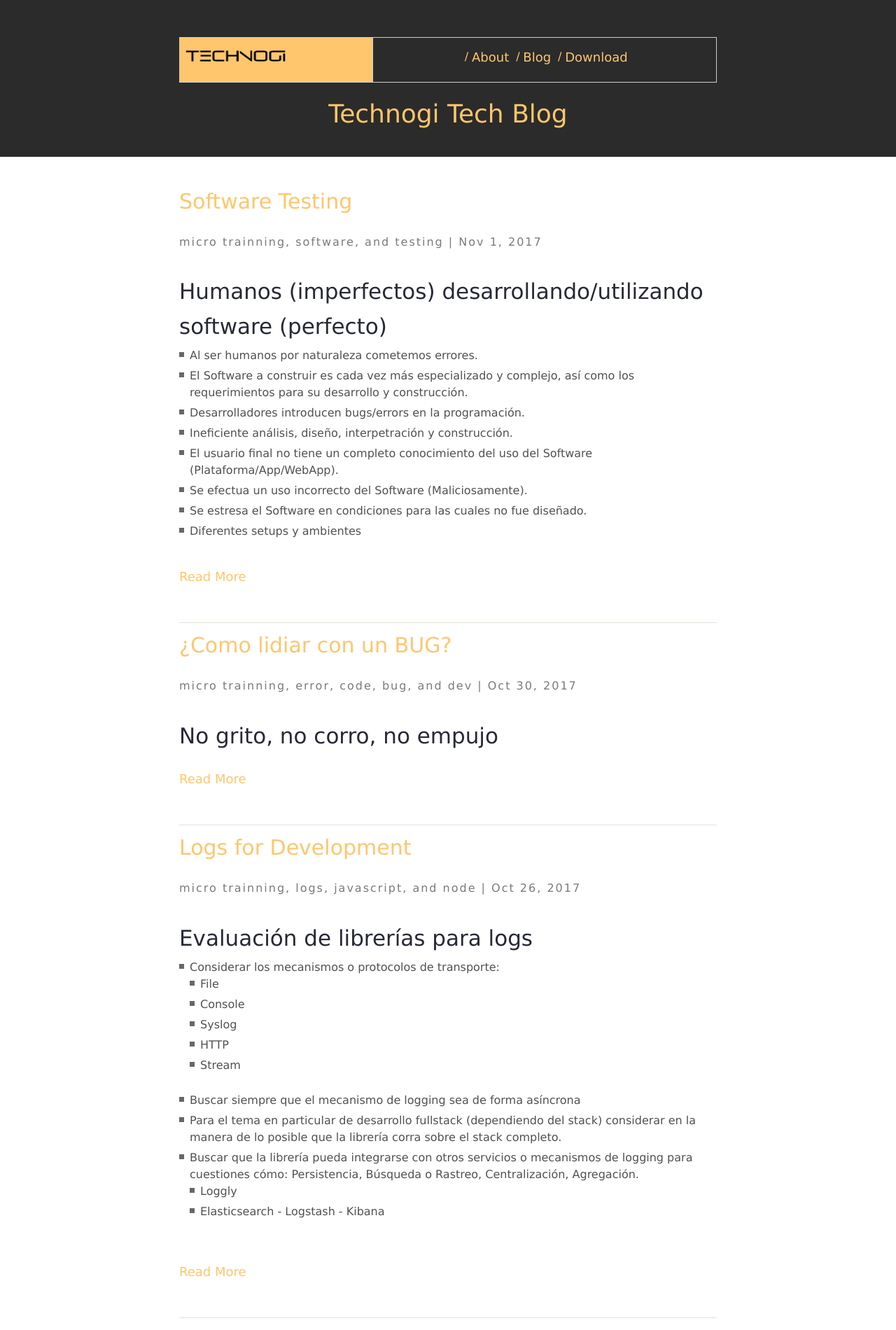
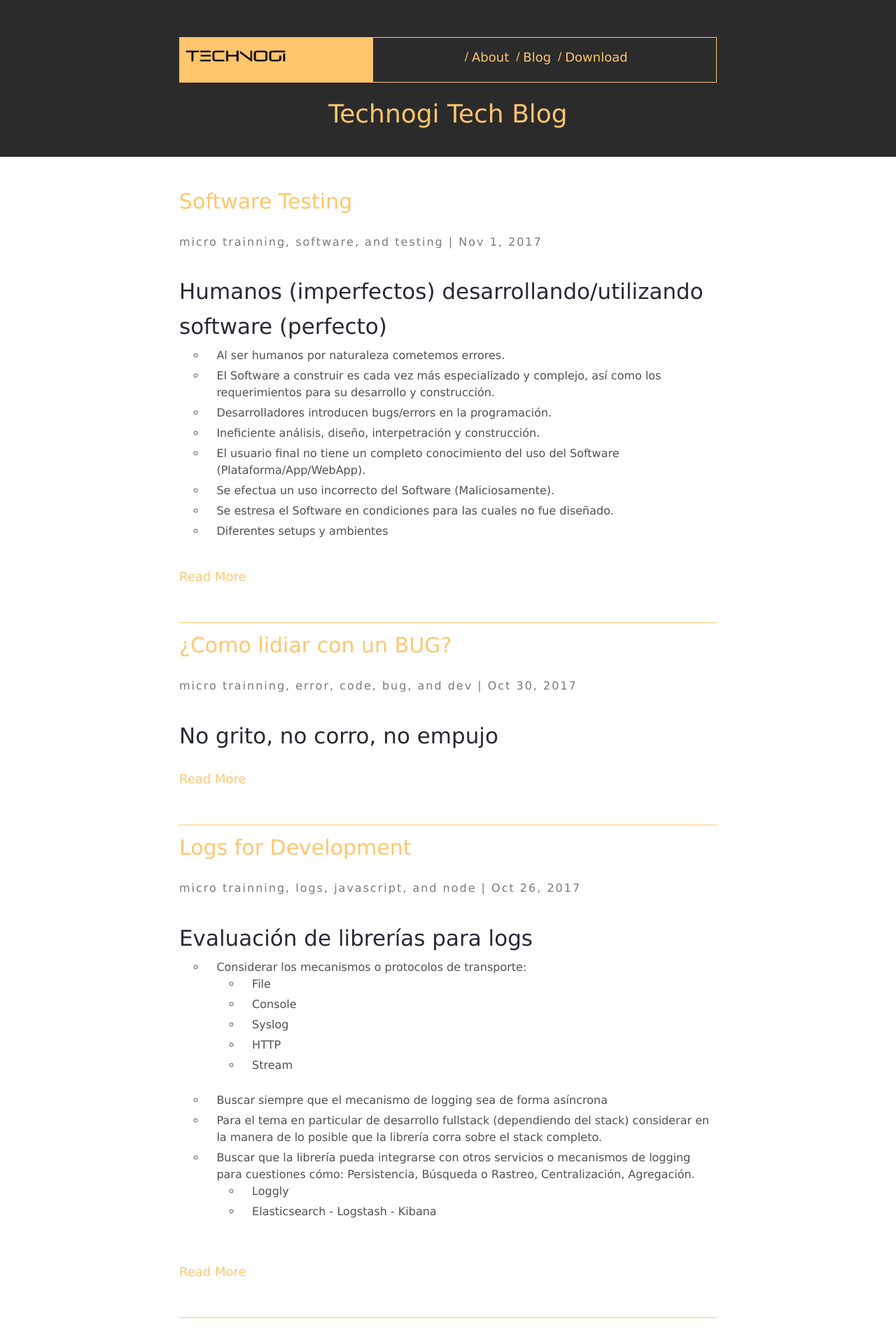
Before and after one commit to Technogi/technogi.github.io, a Jekyll site: the page built from index.html, in a window 1280 px wide. Shown: the top 1900 px of the page at 70% size. Built offline with Jekyll 4.4.1, drawn with Linux system fonts in a browser that asks for light colours; nearby versions of some CDN libraries.

Commit message:
bullets, hr, a:hover modified

```diff
--- a/assets/css/main.scss
+++ b/assets/css/main.scss
@@ -48,6 +48,9 @@ body {
         content: '';
         display: table;
         clear: both;
+    }
+    table {
+      border-color:$base-0A !important;
     }
 }
 
@@ -144,6 +147,7 @@ a {
 
 a:active, a:hover, a:focus {
   outline: 0;
+  border-bottom-color: $base-0A;
 }
 
 img {
@@ -153,12 +157,11 @@ img {
   height: auto;
 }
 
-
 hr {
   margin-top: 20px;
   margin-bottom: 20px;
   border: 0;
-  border-top: 1px solid #eee;
+  border-top: 1px solid $base-0A;
   height: 0;
 }
 
@@ -220,7 +223,7 @@ header.main-header {
   a {
     color: inherit;
     &:hover, &:active, &:focus {
-      border-bottom-color: transparent;
+      border-bottom-color: $base-0A;
     }
   }
 
@@ -228,11 +231,13 @@ header.main-header {
     width: 100%;
     text-align: center;
     padding: 15px;
+    list-style: circle !important;
   }
   ul li {
     display: inline-block;
     position:relative;
-    color: $base-08;
+    color: inherit;
+
   }
 
   ul li span {
@@ -251,7 +256,7 @@ header.main-header {
       @include font-size(18px);
     }
     &:hover, &:focus, &:active {
-      border-bottom-color: inherit;
+      border-bottom-color: $base-0A;
     }
   }
 }
@@ -317,7 +322,7 @@ footer.main-footer {
     background-size: 224px 64px;
     border-radius: 0.25em;
     @include transition(background-color 0.2s);
-    border-bottom-color: transparent;
+    border-bottom-color: $base-0A;
     color: $base-0A !important;
 
     &:hover {
@@ -396,15 +401,19 @@ div.page-content {
 div.page-content {
   ul {
     padding: 0 0 1em 0;
+    margin-left: 5%;
+    text-align: left;
     li {
+      text-align: left;
       @include font-size(14px);
       color: $color-2;
       line-height: 1.6;
-      background: url(./images/bullet.svg);
+      list-style-type: circle;
+      //background: url(./images/bullet.svg);
       background-repeat: no-repeat;
       background-position: 0 6px;
       padding: 0 0 5px 15px;
-      margin-left: 0;
+      //margin-left: 0;
     }
     @include MQ(M){
       li {
@@ -495,6 +504,9 @@ body.theme-base-01 {
   a {
     @extend .default-anchor;
     color: $base-0A !important;
+    &:hover{
+      border-bottom-color: $base-0A;
+    }
   }
 
   footer.main-footer {
@@ -641,15 +653,14 @@ Post styles
 --------------------------------- */
 
 div.posts {
-
-  .div.post {
+  .div.post{
 
   }
 }
 div.post {
   padding-top: .5em;
   padding-bottom: 1em;
-  border-bottom: 1px $base-05 solid;
+  border-bottom: 1px $base-0A solid;
   @include MQ(M) {
 
     padding-bottom: 2em;
@@ -714,8 +725,8 @@ p.post-meta {
 --------------------------------- */
 .post-footer {
 
-  border-top: 1px solid $base-05;
-  border-bottom: 1px solid $base-05;
+  border-top: 1px solid $base-0A;
+  border-bottom: 1px solid $base-0A;
   height: 40px;
   display: table;
   width: 100%;
@@ -771,7 +782,7 @@ table {
 td,
 th {
   padding: .25em .5em;
-  border: 1px solid $base-04;
+  border: 1px solid $base-0A;
 }
 tbody tr:nth-child(odd) td,
 tbody tr:nth-child(odd) th {
```
Also changed, not shown: 2 other files.
